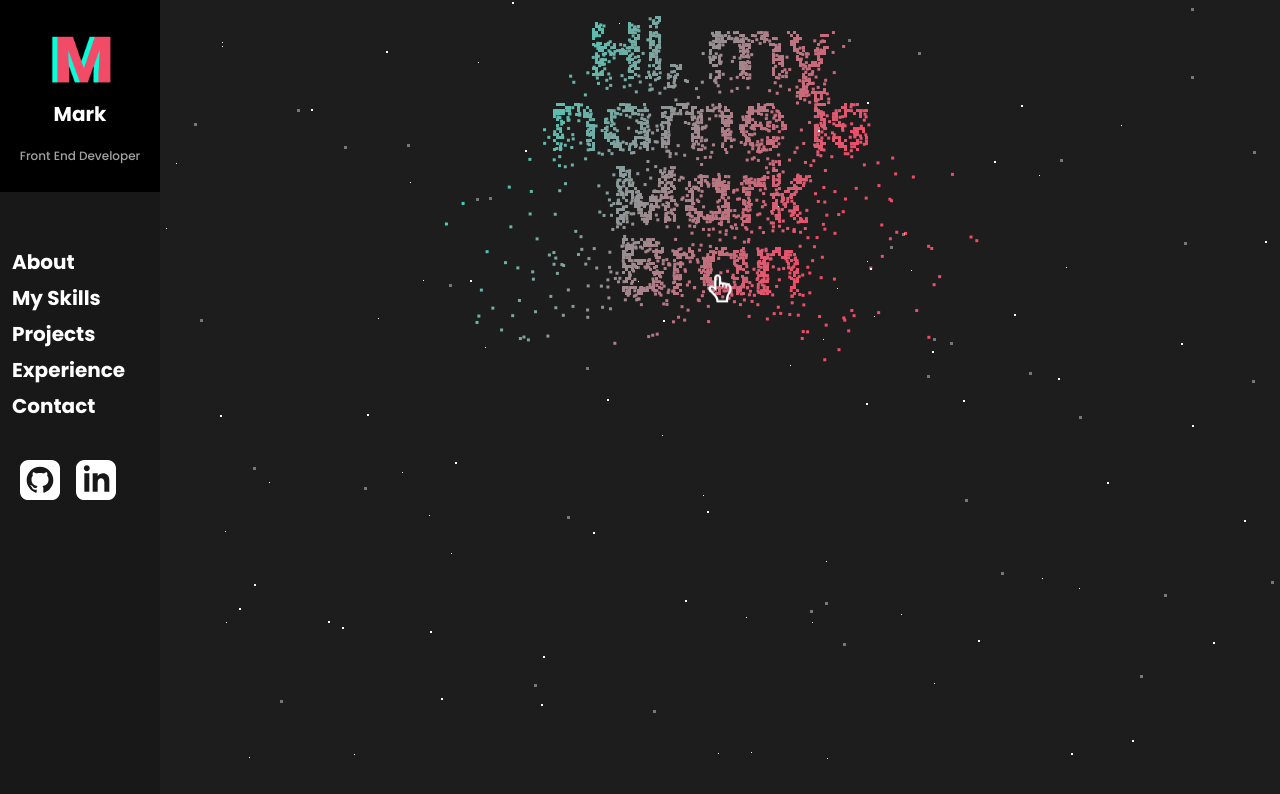
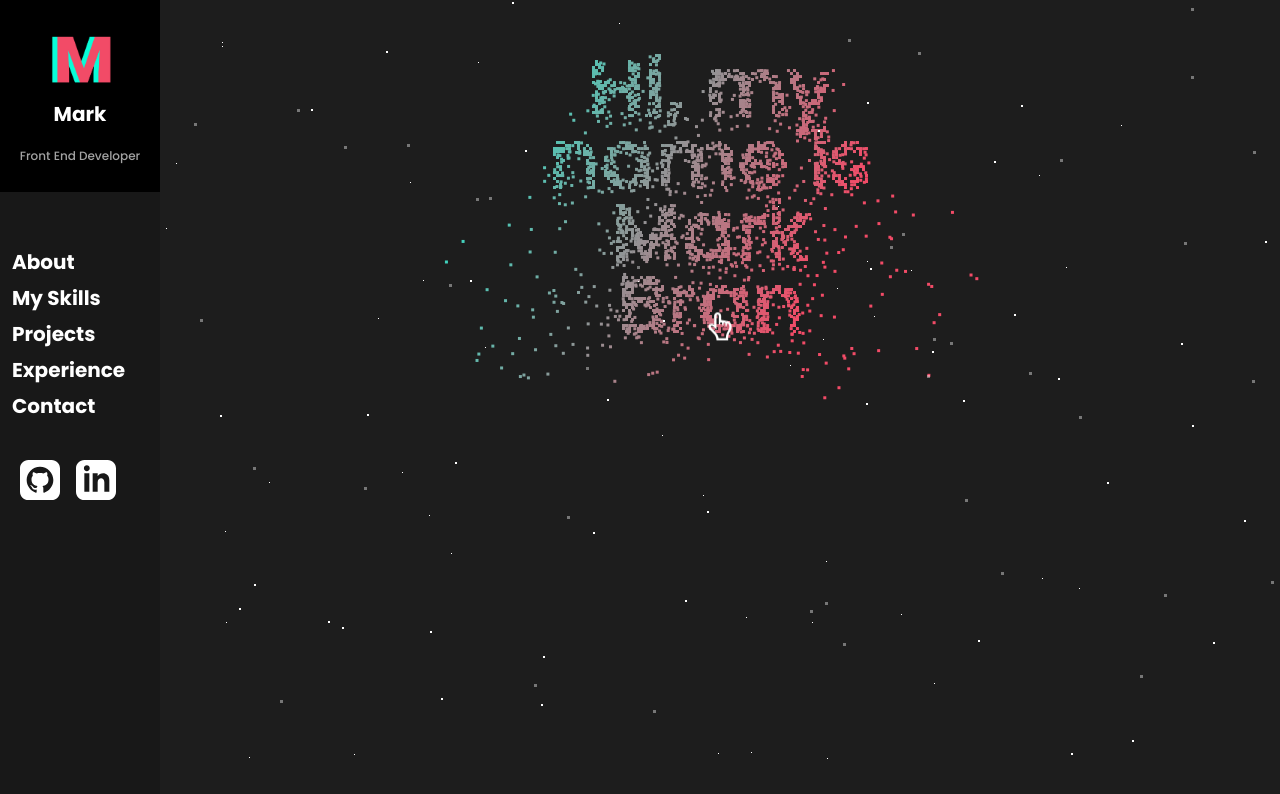
Before and after one commit to markytobran/newportfoliowebsite, a Vue app: page / in a window 1280 px wide. Shown: the top 794 px of the page. Built offline with nearby package versions, Linux system fonts and the light colour scheme; what vue3-openlayers would draw is missing.

Commit message:
modified styling

```diff
--- a/src/views/HomeView.vue
+++ b/src/views/HomeView.vue
@@ -1,5 +1,5 @@
 <template>
-  <section class="flex flex-col items-center justify-center relative">
+  <section class="h-screen flex flex-col items-center justify-center relative overflow-hidden">
     <!-- BackGround stars -->
     <transition-group appear @before-enter="beforeEnter">
       <span v-for="star in 150" :key="star" class="absolute right-0 bg-white z-0 home-page-stars" :data-index="star"> </span>
```
